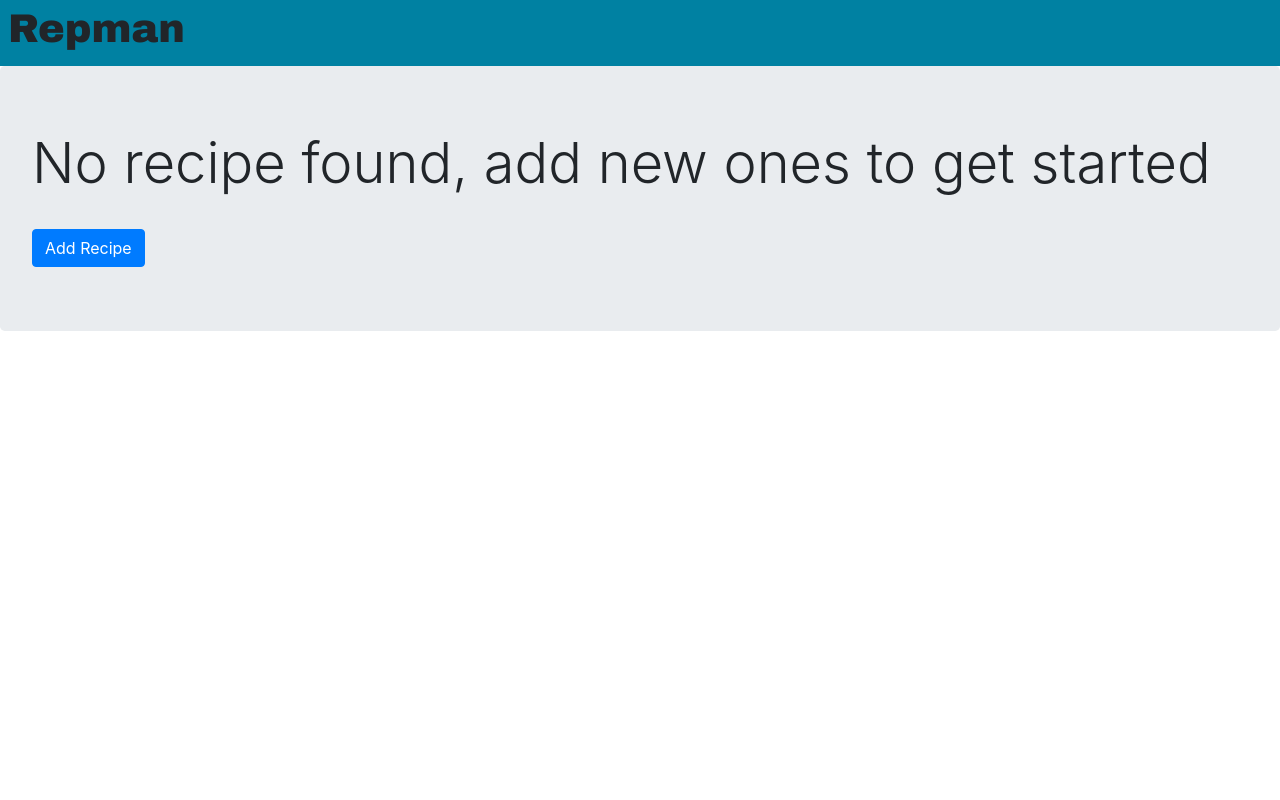
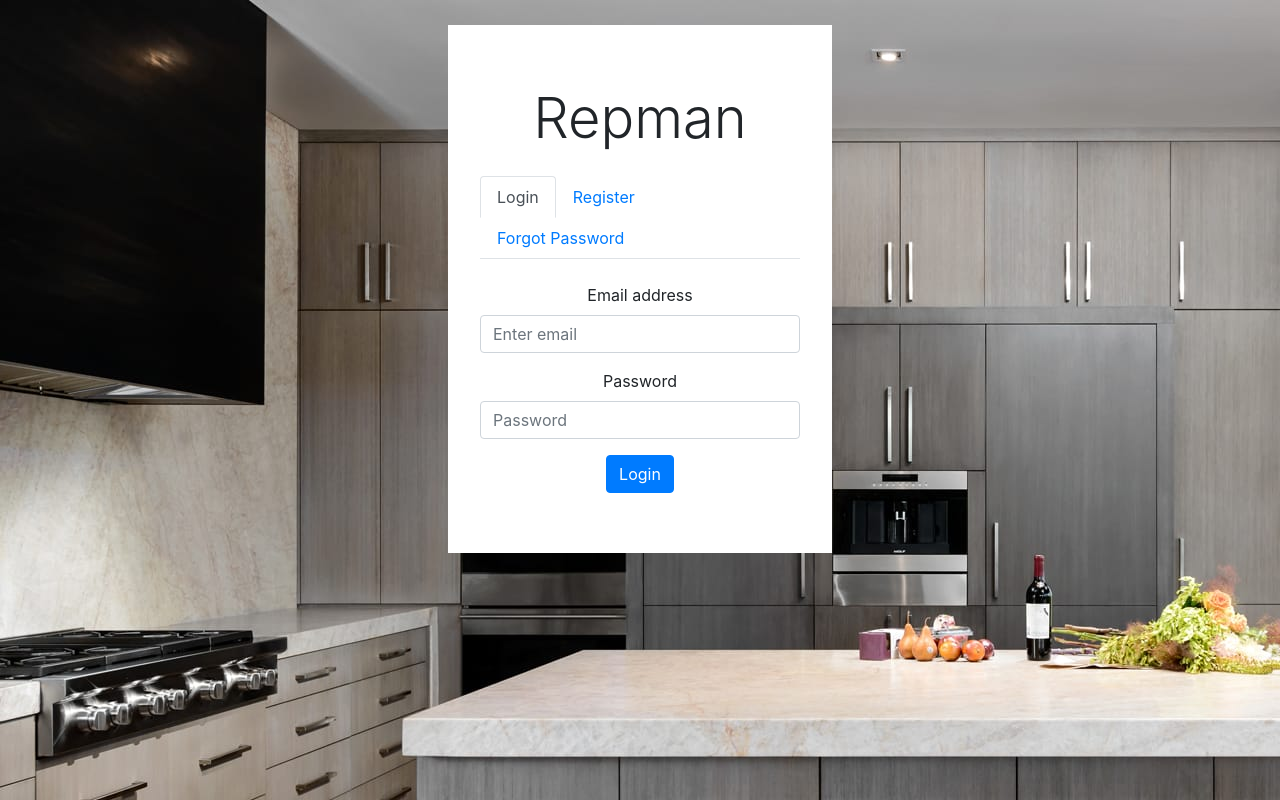
Before and after one commit to elfua360/Repman, a React (Create React App) app in the folder frontend/: page / in a window 1280 px wide. Built offline with nearby package versions, Linux system fonts and the light colour scheme.

Commit message:
Made frontpage pretty, changed login to return a status, minor edits

```diff
--- a/frontend/src/App.js
+++ b/frontend/src/App.js
@@ -9,7 +9,7 @@ class App extends React.Component {
     constructor(props) {
         super(props);
         this.state = {
-            isLoggedIn: true,
+            isLoggedIn: false,
             authToken: null
         }
 
@@ -26,6 +26,7 @@ class App extends React.Component {
             return (
             <>
                 <PageTitle/>
+                <Search/>
                 <MainPage/>
              </>
              )
@@ -33,8 +34,6 @@ class App extends React.Component {
         else{
             return (
             <>
-                <PageTitle/>
-                <Search/>
                 <LandingPage/>
             </>
             )
--- a/frontend/src/components/Login.js
+++ b/frontend/src/components/Login.js
@@ -22,7 +22,7 @@ function Login() {
                         // TODO: redirect to main page on successful login
                     } else {
                         document.getElementById("loginError").className = "alert alert-danger";
-                        document.getElementById("loginError").innerHTML = "Error " + this.status + ": " + JSON.parse(xhr.responseText).message;
+                        document.getElementById("loginError").innerHTML = "Error " + this.status + ": ";
                     }
                 }
             });
--- a/frontend/src/components/RecipeAdd.js
+++ b/frontend/src/components/RecipeAdd.js
@@ -55,11 +55,11 @@ class RecipeAdd extends Component {
           </Form.Group>
           <Form.Group controlId="recipeIngredients">
             <Form.Label>Recipe Ingredients</Form.Label>
-            <Form.Control componentClass="textarea" type="text" required onChange={this.handleIngredientsChange} value={this.state.ingredients} placeholder="separate by commas" />
+            <Form.Control as="textarea" type="text"  rows="3" required onChange={this.handleIngredientsChange} value={this.state.ingredients} placeholder="separate by commas" />
           </Form.Group>
           <Form.Group controlId="recipeSteps">
             <Form.Label>Recipe Steps</Form.Label>
-            <Form.Control componentClass="textarea" type="text" required onChange={this.handleStepsChange} value={this.state.steps} placeholder="separate by commas" />
+            <Form.Control as="textarea" type="text" rows="3" required onChange={this.handleStepsChange} value={this.state.steps} placeholder="separate by commas" />
           </Form.Group>
         </Modal.Body>
         <Modal.Footer>
--- a/frontend/src/components/RecipeEdit.js
+++ b/frontend/src/components/RecipeEdit.js
@@ -68,11 +68,11 @@ class RecipeEdit extends React.Component {
           </Form.Group>
           <Form.Group controlId="recipeIngredients">
             <Form.Label>Recipe Ingredients</Form.Label>
-            <Form.Control componentClass="textarea" type="text" required onChange={this.handleRecipeIngredientsChange} value={this.state.ingredients} placeholder="separate by commas" />
+            <Form.Control as="textarea" type="text" rows="3" required onChange={this.handleRecipeIngredientsChange} value={this.state.ingredients} placeholder="separate by commas" />
           </Form.Group>
           <Form.Group controlId="recipeSteps">
             <Form.Label>Recipe Steps</Form.Label>
-            <Form.Control componentClass="textarea" type="text" required onChange={this.handleRecipeStepsChange} value={this.state.steps} placeholder="separate by commas" />
+            <Form.Control as="textarea" type="text" rows="3" required onChange={this.handleRecipeStepsChange} value={this.state.steps} placeholder="separate by commas"/>
           </Form.Group>
         </Modal.Body>
         <Modal.Footer>
--- /dev/null
+++ b/frontend/src/pages/LandingPage.css
@@ -0,0 +1,10 @@
+body {
+    background-image: url('Home-Hero.jpg');
+    margin: 0;
+}
+
+#landing {
+    background-color: #ffffff;
+    text-align: center;
+    margin: 25px 35%;
+}
--- a/frontend/src/pages/LandingPage.js
+++ b/frontend/src/pages/LandingPage.js
@@ -4,7 +4,7 @@ import Login from '../components/Login';
 import Register from '../components/Register';
 import ForgotPassword from '../components/ForgotPassword'
 import Nav from "react-bootstrap/Nav";
-
+import './LandingPage.css';
 
 class LandingPage extends React.Component {
     constructor(props) {
@@ -27,7 +27,8 @@ class LandingPage extends React.Component {
 
     render() {
         return (
-            <div className="Header">
+            <div className="Header" id="landing">
+                <h1 className="display-4">Repman</h1>
                 <br/>
                 <Nav
                     variant="tabs"
```
Also changed, not shown: frontend/src/components/PageTitle.css (line endings or trailing spaces), frontend/src/pages/Home-Hero.jpg (added), 1 other file (tests, documents, lock files or other folders).
